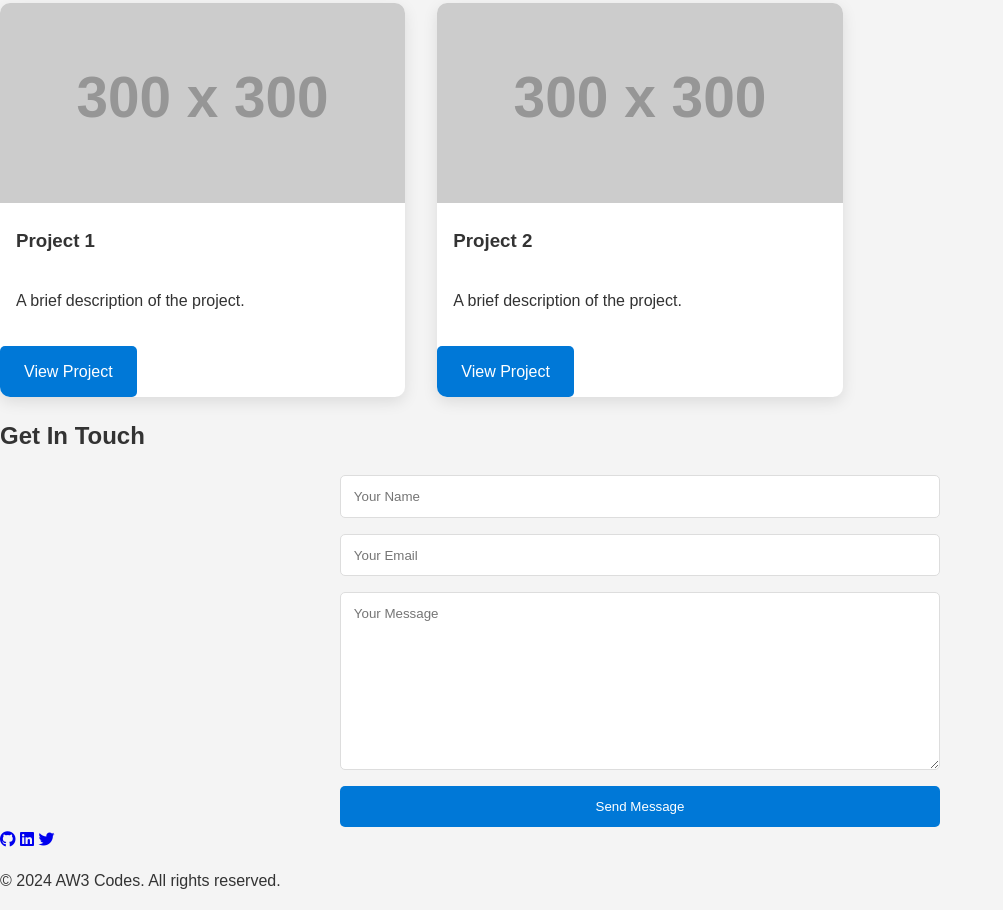
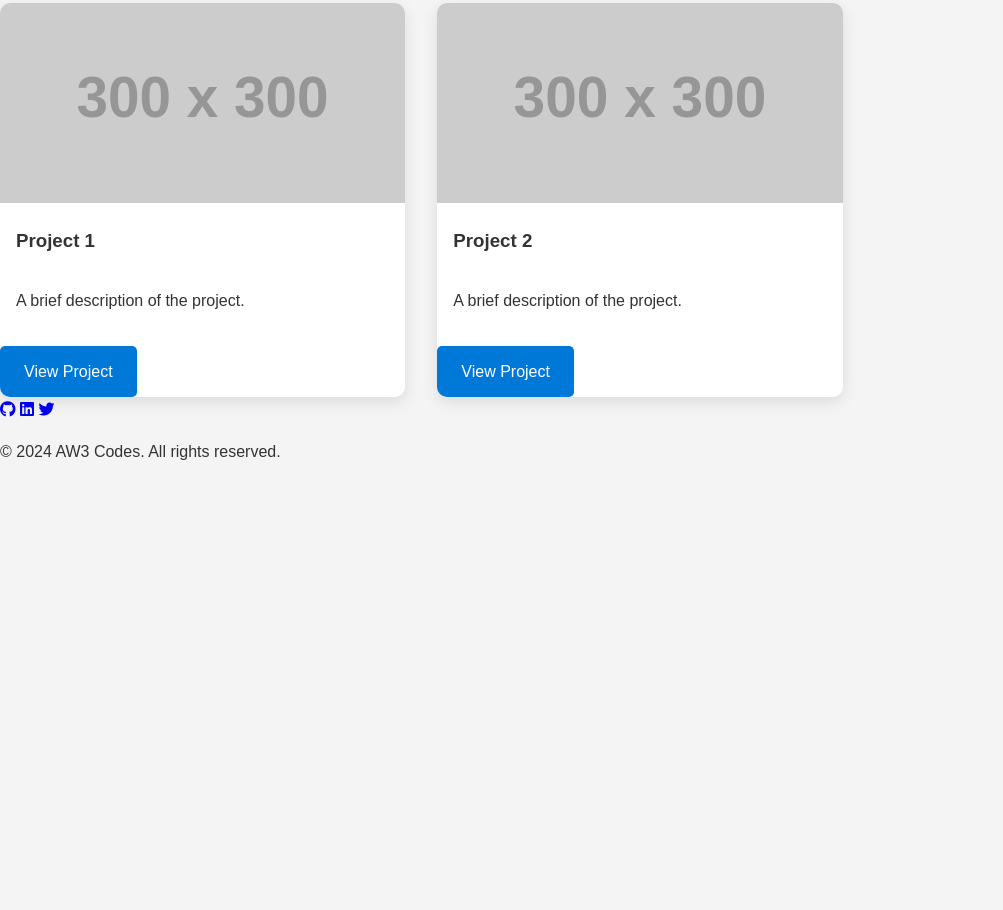
Before and after one commit to Matlala99/AW3-, a website: page index.html in a window 1280 px wide. Shown: the part 1271-2181 px from the top of the page, without its empty margins (0-1003 px from the left). After the commit the page ends 1751 px from the top, so only its background shows below. Drawn offline with Linux system fonts and the light colour scheme; placeholder pictures from the web are drawn by us.

Commit message:
Update index.html

```diff
--- a/index.html
+++ b/index.html
@@ -86,15 +86,7 @@
 </section>
 
 <!-- Contact Section -->
-<section id="contact" class="section">
-  <h2>Get In Touch</h2>
-  <form id="contactForm" action="https://formspree.io/f/YOUR_FORM_ID" method="POST">
-    <input type="text" name="name" placeholder="Your Name" required>
-    <input type="email" name="email" placeholder="Your Email" required>
-    <textarea name="message" placeholder="Your Message" required></textarea>
-    <button type="submit" class="btn">Send Message</button>
-  </form>
-</section>
+
 
 <!-- Footer -->
 <footer>
```
